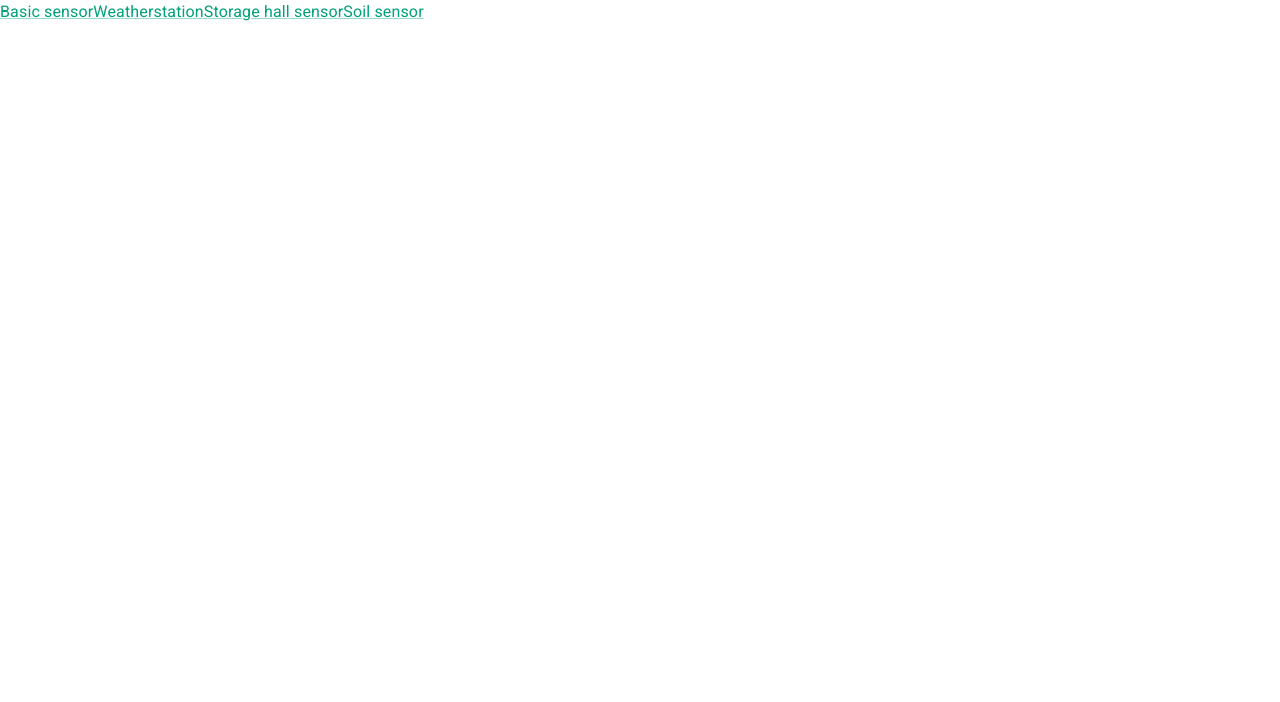
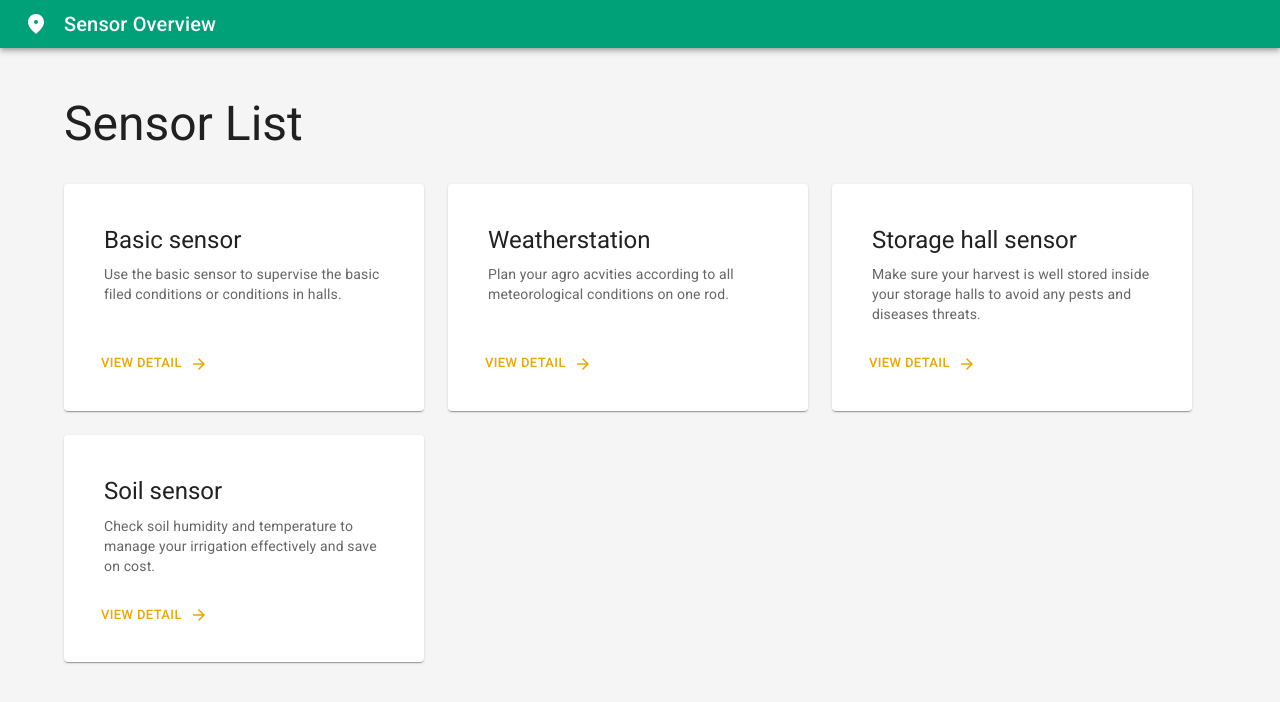
Before and after one commit to ladrlu/sensor-overview, a React (Create React App) app: page / in a window 1280 px wide. Shown: the top 702 px of the page. Built offline with nearby package versions, Linux system fonts and the light colour scheme; data requests are answered from the project's data file.

Commit message:
Add UI components

```diff
--- a/src/Router.tsx
+++ b/src/Router.tsx
@@ -6,7 +6,7 @@ import {
 import { SensorList, sensorsLoader } from "./pages/sensors/SensorList";
 import { Sensor, sensorLoader } from "./pages/sensors/Sensor";
 import { NotFound } from "./pages/NotFound";
-import { Layout } from "./components/Layout";
+import { Layout } from "./components/layout/Layout";
 import { SensorError } from "./pages/sensors/SensorError";
 import { SensorsError } from "./pages/sensors/SensorsError";
 
--- a/src/components/Breadcrumbs.tsx
+++ /dev/null
@@ -1,36 +0,0 @@
-import { Typography } from "@mui/material";
-import { Link, useLocation } from "react-router-dom";
-import BreadcrumbsMUI from "@mui/material/Breadcrumbs";
-import HomeIcon from "@mui/icons-material/Home";
-import LinkMUI from "@mui/material/Link";
-
-export const Breadcrumbs = ({ lastCrumb }: { lastCrumb?: string }) => {
-  const location = useLocation();
-
-  let currentLink = "";
-
-  const crumbs = location.pathname.split("/");
-
-  const crumbsLinks = crumbs
-    .filter((crumb, index) => crumb !== "" && index !== crumbs.length - 1)
-    .map((crumb) => {
-      currentLink += `/${crumb}`;
-      return (
-        <Link to={currentLink} key={crumb}>
-          {crumb}
-        </Link>
-      );
-    });
-
-  return (
-    <BreadcrumbsMUI>
-      <LinkMUI component={Link} to="/" aria-label="home">
-        <HomeIcon />
-      </LinkMUI>
-      {crumbsLinks}
-      <Typography>
-        {lastCrumb ? lastCrumb : crumbs[crumbs.length - 1]}
-      </Typography>
-    </BreadcrumbsMUI>
-  );
-};
--- a/src/components/Layout.tsx
+++ /dev/null
@@ -1,3 +0,0 @@
-import { Outlet } from "react-router-dom";
-
-export const Layout = () => <Outlet />;
--- /dev/null
+++ b/src/components/layout/AppBar.tsx
@@ -0,0 +1,20 @@
+import AppBarMUI from "@mui/material/AppBar";
+import Box from "@mui/material/Box";
+import Toolbar from "@mui/material/Toolbar";
+import Typography from "@mui/material/Typography";
+import FmdGoodIcon from "@mui/icons-material/FmdGood";
+
+export default function AppBar() {
+  return (
+    <Box sx={{ flexGrow: 1 }}>
+      <AppBarMUI position="static">
+        <Toolbar variant="dense">
+          <FmdGoodIcon sx={{ mr: 2 }} />
+          <Typography variant="h6" component="div">
+            Sensor Overview
+          </Typography>
+        </Toolbar>
+      </AppBarMUI>
+    </Box>
+  );
+}
--- /dev/null
+++ b/src/components/layout/Layout.tsx
@@ -0,0 +1,13 @@
+import { Outlet } from "react-router-dom";
+import AppBar from "./AppBar";
+import { Box, Container } from "@mui/material";
+import { theme } from "../../theme";
+
+export const Layout = () => (
+  <Box sx={{ background: theme.palette.grey[100], minHeight: "100vh" }}>
+    <AppBar />
+    <Container component="main" sx={{ pt: 6, pb: 3 }}>
+      <Outlet />
+    </Container>
+  </Box>
+);
--- /dev/null
+++ b/src/components/navigation/GoBack.tsx
@@ -0,0 +1,24 @@
+import { Button, SxProps } from "@mui/material";
+import { useNavigate } from "react-router-dom";
+import ArrowBackIcon from "@mui/icons-material/ArrowBack";
+import { ReactNode } from "react";
+
+export const GoBack = ({
+  route = "/",
+  children = "Go back",
+  sx,
+}: {
+  route?: string;
+  children?: ReactNode;
+  sx?: SxProps;
+}) => {
+  const navigate = useNavigate();
+  const handleClick = () => {
+    navigate(route, { replace: true });
+  };
+  return (
+    <Button onClick={() => handleClick()} startIcon={<ArrowBackIcon />} sx={sx}>
+      {children}
+    </Button>
+  );
+};
--- /dev/null
+++ b/src/components/sensor/SensorCard.tsx
@@ -0,0 +1,43 @@
+import {
+  Button,
+  Card,
+  CardActions,
+  CardContent,
+  Grid,
+  Typography,
+} from "@mui/material";
+import { SensorItem } from "../../types";
+import { Link } from "react-router-dom";
+import ArrowForwardIcon from "@mui/icons-material/ArrowForward";
+
+export const SensorCard = ({ sensor }: { sensor: SensorItem }) => (
+  <Grid item xs={12} sm={6} md={4} key={sensor.id}>
+    <Card
+      component={Link}
+      to={`/sensor-${sensor.id}`}
+      sx={{
+        p: 3,
+        width: "100%",
+        height: "100%",
+        textDecoration: "none",
+        display: "flex",
+        flexDirection: "column",
+        justifyContent: "space-between",
+      }}
+    >
+      <CardContent>
+        <Typography gutterBottom variant="h5" component="div">
+          {sensor.name}
+        </Typography>
+        <Typography variant="body2" color="text.secondary">
+          {sensor.description}
+        </Typography>
+      </CardContent>
+      <CardActions>
+        <Button size="small" color="secondary" endIcon={<ArrowForwardIcon />}>
+          View detail
+        </Button>
+      </CardActions>
+    </Card>
+  </Grid>
+);
--- a/src/pages/sensors/Sensor.tsx
+++ b/src/pages/sensors/Sensor.tsx
@@ -1,6 +1,8 @@
 import { useLoaderData, Params } from "react-router-dom";
-import { SensorItem } from "./SensorList";
-import { Breadcrumbs } from "../../components/Breadcrumbs";
+
+import { Paper, Typography } from "@mui/material";
+import { SensorItem } from "../../types";
+import { GoBack } from "../../components/navigation/GoBack";
 
 export const Sensor = () => {
   const sensor = useLoaderData();
@@ -8,19 +10,28 @@ export const Sensor = () => {
 
   return (
     <>
-      <Breadcrumbs lastCrumb={sensorItem.name} />
-      <span>Sensor {sensorItem.name}</span>
+      <GoBack sx={{ mb: 2 }}>Go back to list</GoBack>
+      <Paper sx={{ p: 3 }}>
+        <Typography variant="h3" component="h1">
+          {sensorItem.name}
+        </Typography>
+        <Typography variant="h5" component="h2" mt={2}>
+          Coordinates:
+        </Typography>
+        <Typography variant="body1" component="div" mb={2}>
+          <strong>lat:</strong> {sensorItem.coordinates[0]} <br />
+          <strong>long:</strong> {sensorItem.coordinates[1]}
+        </Typography>
+      </Paper>
     </>
   );
 };
 
 export const sensorLoader = async ({ params }: { params: Params }) => {
   const { id } = params;
-
   const res = await fetch(
     `${process.env.REACT_APP_API_URL}/sensors/${id?.replace("sensor-", "")}`
   );
-
   if (!res.ok) {
     throw Error("Data not loaded");
   }
--- a/src/pages/sensors/SensorList.tsx
+++ b/src/pages/sensors/SensorList.tsx
@@ -1,23 +1,21 @@
-import { Link, useLoaderData } from "react-router-dom";
-import LinkMUI from "@mui/material/Link";
-
-export interface SensorItem {
-  id: string;
-  name: string;
-  description: string;
-  coordinates: number[];
-}
+import { useLoaderData } from "react-router-dom";
+import { SensorItem } from "../../types";
+import { Grid, Typography } from "@mui/material";
+import { SensorCard } from "../../components/sensor/SensorCard";
 
 export const SensorList = () => {
   const sensors = useLoaderData();
   return (
-    <span>
-      {(sensors as SensorItem[]).map((sensor) => (
-        <LinkMUI component={Link} to={`/sensor-${sensor.id}`} key={sensor.id}>
-          {sensor.name}
-        </LinkMUI>
-      ))}
-    </span>
+    <>
+      <Typography variant="h3" component="h1">
+        Sensor List
+      </Typography>
+      <Grid container spacing={3} sx={{ mt: 1, width: "100%" }}>
+        {(sensors as SensorItem[]).map((sensor) => (
+          <SensorCard sensor={sensor} key={sensor.id} />
+        ))}
+      </Grid>
+    </>
   );
 };
 
--- /dev/null
+++ b/src/types.tsx
@@ -0,0 +1,6 @@
+export interface SensorItem {
+  id: string;
+  name: string;
+  description: string;
+  coordinates: number[];
+}
```
